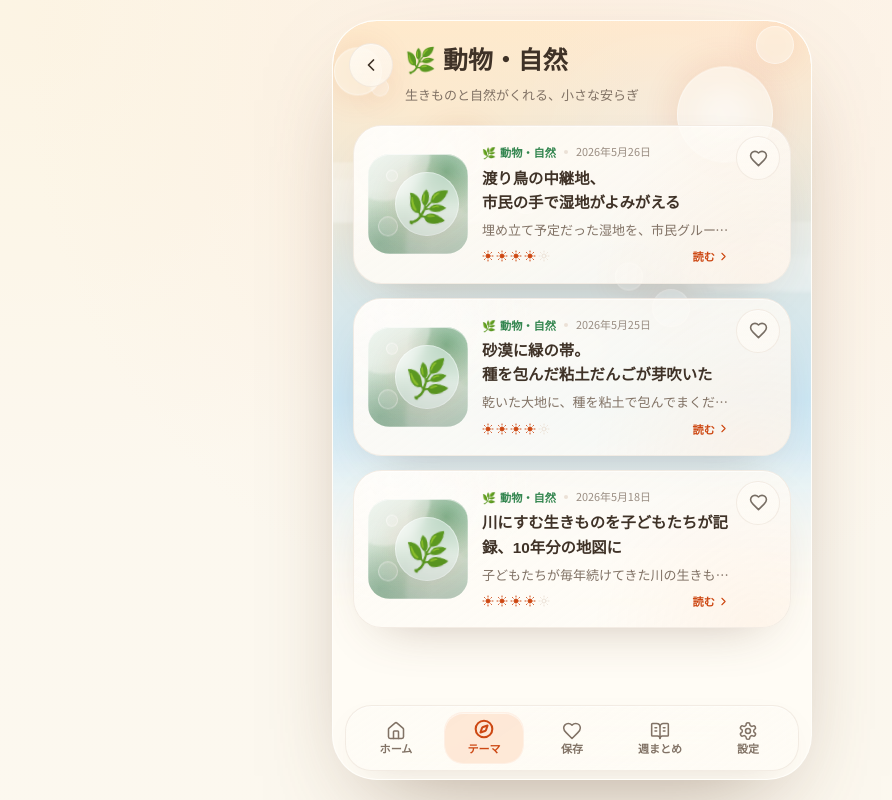
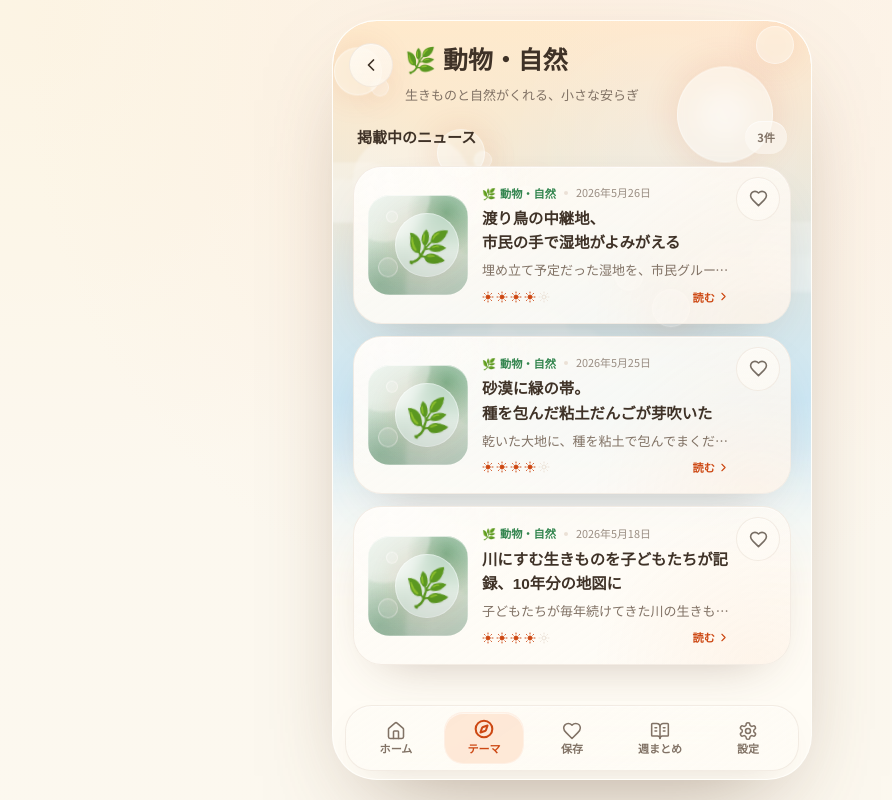
Before and after one commit to sunpotflower4460-cpu/Hot-news, a Next.js app: page /browse/animals-nature in a window 1280 px wide. Shown: the whole page, without its empty margins (68-960 px from the left). Built offline with nearby package versions, Linux system fonts and the light colour scheme; a web font is replaced by a local one.

Commit message:
show category result context

```diff
--- a/src/app/(app)/browse/[category]/page.tsx
+++ b/src/app/(app)/browse/[category]/page.tsx
@@ -23,6 +23,7 @@ export default async function CategoryPage({ params }: { params: Promise<{ categ
   return (
     <div className="pb-10">
       <ScreenHeader title={`${meta.glyph} ${meta.labelJa}`} subtitle={meta.blurb} back />
+
       {articles.length === 0 ? (
         <EmptyState
           glyph={meta.glyph}
@@ -35,11 +36,21 @@ export default async function CategoryPage({ params }: { params: Promise<{ categ
           }
         />
       ) : (
-        <div className="space-y-3.5 px-5 pt-2">
-          {articles.map((article) => (
-            <ArticleCard key={article.id} article={article} layout="list" />
-          ))}
-        </div>
+        <section aria-labelledby="category-results-heading" className="px-5 pt-1">
+          <div className="mb-3 flex items-center justify-between gap-3 px-1">
+            <h2 id="category-results-heading" className="text-body font-bold text-text">
+              掲載中のニュース
+            </h2>
+            <span className="rounded-pill bg-surface/60 px-3 py-1.5 text-[0.7rem] font-semibold text-muted shadow-inner-light">
+              {articles.length}件
+            </span>
+          </div>
+          <div className="space-y-3">
+            {articles.map((article) => (
+              <ArticleCard key={article.id} article={article} layout="list" />
+            ))}
+          </div>
+        </section>
       )}
     </div>
   );
```
